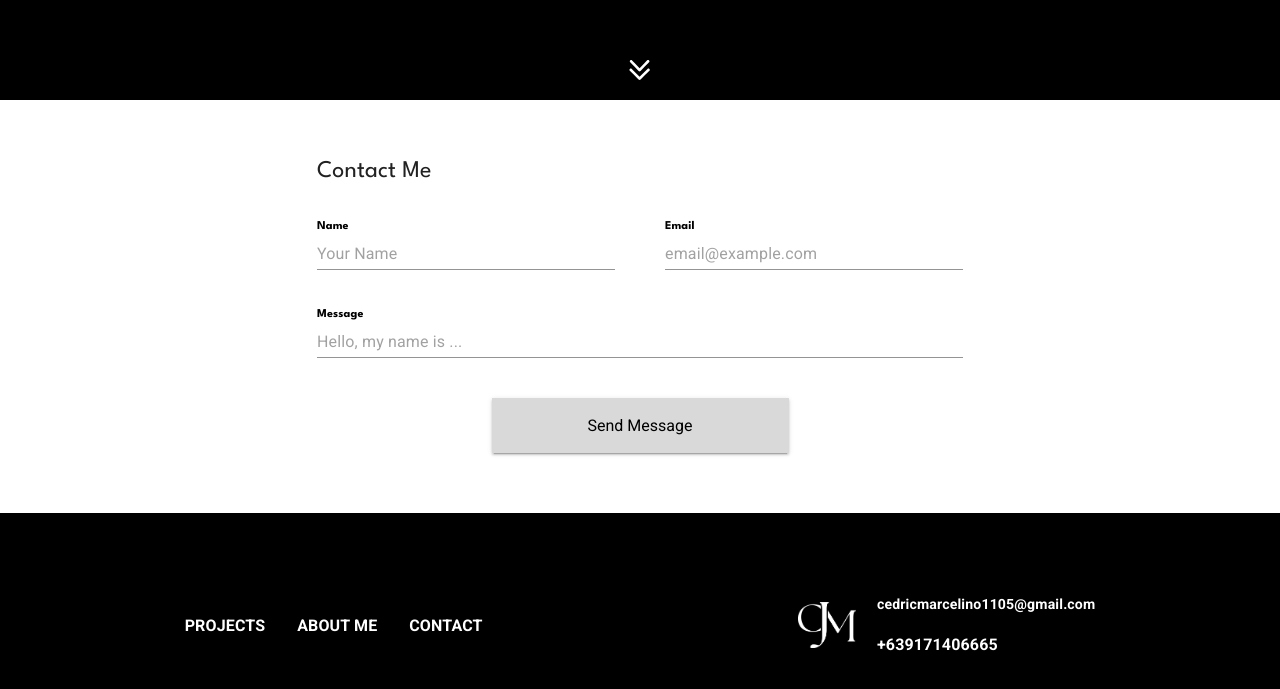
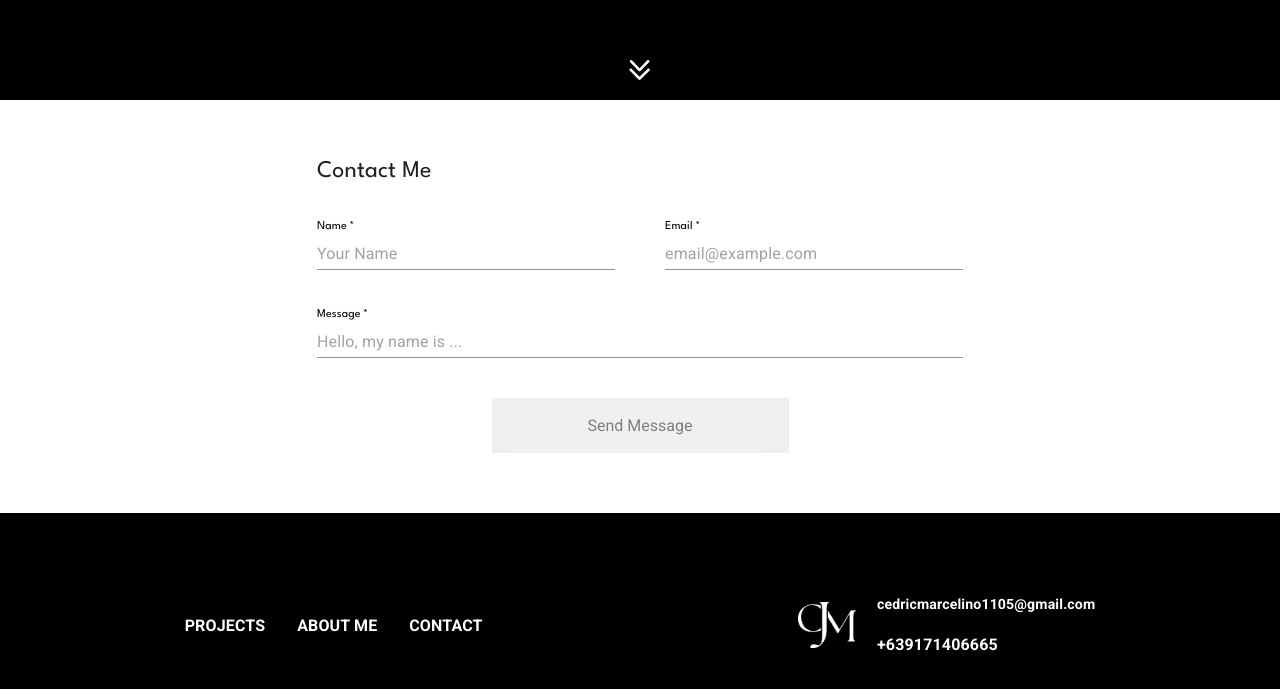
Before and after one commit to cedricmarcelino/portfolio, a Next.js app: page /contact in a window 1280 px wide. Shown: the part 700-1389 px from the top of the page. Built offline with nearby package versions, Linux system fonts and the light colour scheme.

Commit message:
added email functionality

```diff
--- a/src/pages/contact/contact.module.css
+++ b/src/pages/contact/contact.module.css
@@ -30,13 +30,27 @@
     width: 100%
 }
 
-.contactContainer :global(label) {
+.contactContainer :global(label), .snackbarMessage {
     color: #000;
     font-family: var(--font-spartan);
     font-size: 16px;
-    font-style: normal;
-    font-weight: 700;
     line-height: normal;
+}
+
+.contactContainer :global(.MuiInput-underline:after) {
+    border-bottom-color: #707070
+}
+
+.contactContainer :global(label.Mui-focused) {
+    color: #707070
+}
+
+.snackbarMessage {
+    color: white;
+}
+
+.snackbar :global(.MuiAlert-root) {
+    align-items: center;
 }
 
 .contactContainer :global(input), .contactContainer :global(textarea)  {
@@ -52,6 +66,12 @@
     line-height: normal;
 }
 
+.emailField :global(.MuiFormHelperText-root) {
+    font-family: var(--font-spartan);
+    font-size: 14px;
+    line-height: normal;
+}
+
 .button {
     background: #D9D9D9;
     width: 297px;
@@ -63,6 +83,10 @@
 
 .button:hover {
     background: #D9D9D9;
+}
+
+.contactContainer :global(.Mui-disabled) {
+    opacity: 50%;
 }
 
 @media screen and (min-width: 1440px) {
--- a/src/pages/contact/index.tsx
+++ b/src/pages/contact/index.tsx
@@ -1,6 +1,14 @@
-import { Box, Button, TextField, Typography } from '@mui/material'
+import { Alert, Box, Button, Snackbar, TextField, Typography } from '@mui/material'
 import styles from './contact.module.css'
 import { League_Spartan, Roboto } from 'next/font/google'
+import { useState } from 'react'
+import emailjs from '@emailjs/browser'
+
+enum FORM_FIELDS {
+    NAME = 'name',
+    MESSAGE = 'message',
+    EMAIL = 'email',
+}
 
 const spartan700 = League_Spartan({
   variable: '--font-spartan',
@@ -16,11 +24,86 @@ const roboto400 = Roboto({
   subsets: ["latin"]
 })
 
-const handleSendMessage = () => {
+export default function Contact() {
+    const [email, setEmail] = useState<string>('')
+    const [name, setName] = useState<string>('')
+    const [message, setMessage] = useState<string>('')
+    const [isOpen, setIsOpen] = useState<boolean>(false)
+    const [snackbarMessage, setSnackbarMessage] = useState<string>('')
+    const [isError, setIsError] = useState<boolean>(false)
+    const [isEmailValid, setIsEmailValid] = useState<boolean>(true)
+    const emailRegex = /(?:[a-z0-9!#$%&'*+/=?^_`{|}~-]+(?:\.[a-z0-9!#$%&'*+/=?^_`{|}~-]+)*|"(?:[\x01-\x08\x0b\x0c\x0e-\x1f\x21\x23-\x5b\x5d-\x7f]|\\[\x01-\x09\x0b\x0c\x0e-\x7f])*")@(?:(?:[a-z0-9](?:[a-z0-9-]*[a-z0-9])?\.)+[a-z0-9](?:[a-z0-9-]*[a-z0-9])?|\[(?:(?:25[0-5]|2[0-4][0-9]|[01]?[0-9][0-9]?)\.){3}(?:25[0-5]|2[0-4][0-9]|[01]?[0-9][0-9]?|[a-z0-9-]*[a-z0-9]:(?:[\x01-\x08\x0b\x0c\x0e-\x1f\x21-\x5a\x53-\x7f]|\\[\x01-\x09\x0b\x0c\x0e-\x7f])+)\])/
+    const errorMessage = 'Your message was not sent. Please send me an email directly at cedricmarcelino1105@gmail.com.'
+    const successMessage = `Your email was sent. I'll respond shortly.`
 
-}
+    const handleClose = () => {
+        setIsOpen(false)
+        setIsError(false)
+        setSnackbarMessage('')
+    }
 
-export default function Contact() {
+    const handleError = () => {
+        setIsError(true)
+        setIsOpen(true)
+        setSnackbarMessage(errorMessage)
+    }
+
+    const handleSuccess = () => {
+        setName('')
+        setEmail('')
+        setMessage('')
+        setIsError(false)
+        setIsOpen(true)
+        setSnackbarMessage(successMessage)
+    }
+
+    const handleSendMessage = async () => {
+        handleClose()
+        const emailJS = {
+            service_id: process.env.EMAILJS_SERVICE_ID as string,
+            template_id: process.env.EMAILJS_TEMPLATE_ID as string,
+            user_id: process.env.EMAILJS_PUBLIC_KEY as string,
+            template_params: {
+                name,
+                email,
+                message
+            }
+        };
+        try {
+                emailjs.send(emailJS.service_id, emailJS.template_id, emailJS.template_params, emailJS.user_id).then((response) => {
+                    if(response.status === 200){
+                        handleSuccess()
+                    } else {
+                        handleError()
+                    }
+                    }, (error) => {
+                        handleError()
+                    })
+        } catch {
+            handleError()
+        }
+
+    }
+
+    const handleChange = (event: React.ChangeEvent<HTMLInputElement | HTMLTextAreaElement>, field: string) => {
+        switch(field) {
+            case FORM_FIELDS.NAME:
+                setName(event.target.value)
+                break;
+            case FORM_FIELDS.EMAIL:
+                if(event.target.value.match(emailRegex)){
+                    setIsEmailValid(true)
+                } else {
+                    setIsEmailValid(false)
+                }
+                setEmail(event.target.value)
+                break;
+            case FORM_FIELDS.MESSAGE:
+                setMessage(event.target.value)
+                break;
+        }
+    }
+
     return (
         <Box className={`${styles.contactContainer} ${spartan700.variable} ${roboto400.variable}`}>
             <Typography className={`${styles.contactTitle}`}>
@@ -28,23 +111,32 @@ export default function Contact() {
             </Typography>
             <Box className={styles.nameAndEmailContainer}>
                 <TextField
+                    required
                     id='message-name'
                     label='Name'
                     variant='standard'
                     className={styles.nameField}
                     placeholder='Your Name'
                     InputLabelProps={{ shrink: true }}
+                    onChange={(event) => handleChange(event, FORM_FIELDS.NAME)}
+                    value={name}
                 />
                 <TextField
+                    error={!isEmailValid}
+                    required
+                    helperText={isEmailValid ? '' : 'Please provide a valid email address.'}
                     id='message-email'
                     label='Email'
                     variant='standard'
                     className={styles.emailField}
                     placeholder='email@example.com'
                     InputLabelProps={{ shrink: true }}
+                    onChange={(event) => handleChange(event, FORM_FIELDS.EMAIL)}
+                    value={email}
                 />
             </Box>
             <TextField
+                required
                 id='message-content'
                 label='Message'
                 variant='standard'
@@ -53,12 +145,33 @@ export default function Contact() {
                 className={styles.messageField}
                 placeholder='Hello, my name is ...'
                 InputLabelProps={{ shrink: true }}
+                onChange={(event) => handleChange(event, FORM_FIELDS.MESSAGE)}
+                value={message}
             />
-            <Button variant='contained' className={styles.button} onClick={handleSendMessage}>
+            <Button variant='contained' className={styles.button} onClick={handleSendMessage} disabled={!(name.length !== 0 && message.length !==0 && email.match(emailRegex))}>
                 <Typography className={styles.buttonText}>
                     Send Message
                 </Typography>
             </Button>
+            <Snackbar
+                open={isOpen}
+                autoHideDuration={isError ? null : 6000}
+                onClose={handleClose}
+                className={styles.snackbar}
+                TransitionProps={{
+                  appear: false,
+                }}
+            >
+                <Alert
+                    onClose={handleClose}
+                    severity={isError ? 'error' : 'success'}
+                    variant="filled"
+                >
+                    <Typography className={styles.snackbarMessage}>
+                        {snackbarMessage}
+                    </Typography>
+                </Alert>
+            </Snackbar>
         </Box>
     )
 }
```
